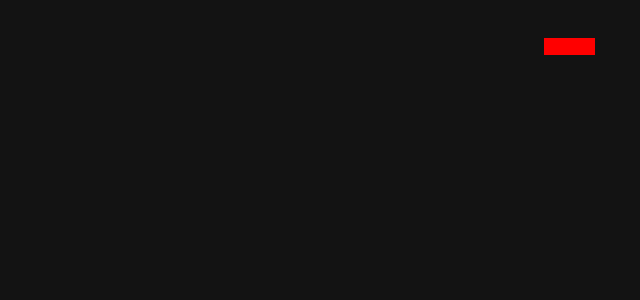
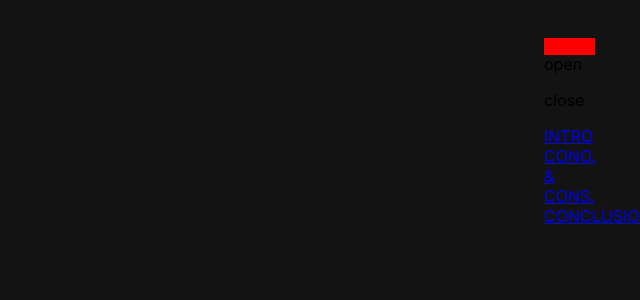
Before and after one commit to rikvik2006/english-presentation, a Next.js app in the folder pcto-ex/: page / in a window 1280 px wide. Shown: the top 300 px of the page, without its empty margins (640-1280 px from the left). Built offline with nearby package versions, Linux system fonts and the light colour scheme.

Commit message:
feat: created html for burgermenu

```diff
--- a/pcto-ex/src/components/BurgerMenu/BurgerMenu.jsx
+++ b/pcto-ex/src/components/BurgerMenu/BurgerMenu.jsx
@@ -20,7 +20,27 @@
 
     return(
         <div className={styles.menuContainer} ref={container}>
+           <div className={styles.menuOpen} onClick={toggleMenu}>
+                <p>open</p>
+           </div>
 
+           <div className={styles.menuOverlay}>
+                <div className={styles.menuClose}>
+                    <p>close</p>
+                </div>
+
+                <div className={styles.menuLinks}>
+                    {link.map((link, index) => (
+                        <div className={styles.menuLinksItem} key={index}>
+                            <div className={styles.menuLinksItemHolder} onClick={toggleMenu} >
+                                <Link href={link.path} className={styles.menuLink}>
+                                    {link.label}
+                                </Link>
+                            </div>
+                        </div>
+                    ))}
+                </div>
+           </div>
         </div>
     )
 }
```
